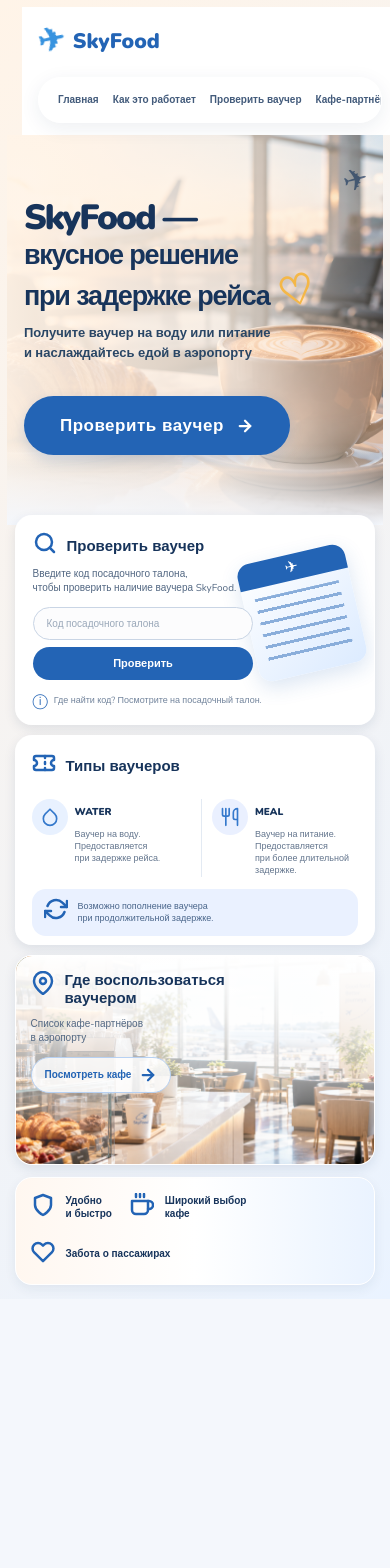
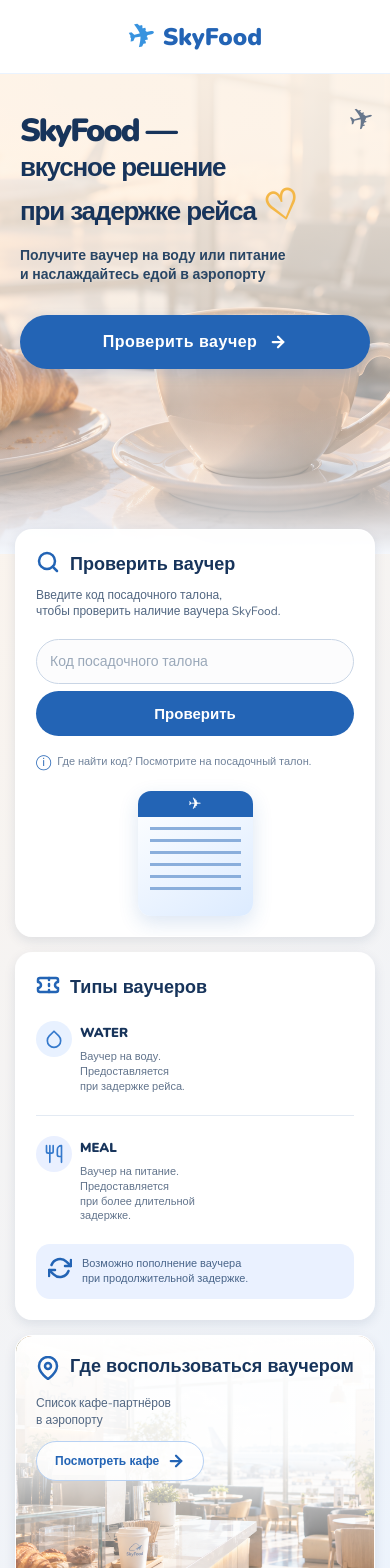
Before and after one commit to Lizik-baobab/skyfood-passenger, a React (Vite) app: page / in a window 390 px wide. Shown: the top 1568 px of the page. Before the commit the page ends 1299 px from the top, so only its background shows below. Built offline with nearby package versions, Linux system fonts and the light colour scheme.

Commit message:
Mobile design

```diff
--- a/src/index.css
+++ b/src/index.css
@@ -221,7 +221,7 @@ button {
   box-shadow: 0 5px 14px rgba(35, 100, 181, 0.2);
   transition: 0.2s;
   outline: none;
-  margin-top: 20px; /* <-- Увеличили отступ сверху (было 20px) */
+  margin-top: 15px;
   display: inline-flex;
   align-items: center;
   justify-content: center;
@@ -233,7 +233,6 @@ button {
   transform: translateY(-2px);
 }
 
-/* Увеличенный текст внутри кнопки */
 .sf-primary-text {
   font-size: 17px;
   letter-spacing: 0.5px;
@@ -514,7 +513,6 @@ button {
   object-position: center;
 }
 
-/* Плавный градиент для фото кафе */
 .sf-cafe-photo::after {
   content: '';
   position: absolute;
@@ -634,7 +632,6 @@ button {
   line-height: 1.3;
 }
 
-/* Пунктирная линия с самолетиком */
 .sf-benefits-plane {
   position: absolute;
   right: -10px;
@@ -644,29 +641,23 @@ button {
   opacity: 0.8;
 }
 
-/* TABLETS */
-
+/* Планшеты */
 @media (max-width: 900px) {
   .sf-header {
     left: 3%;
     right: 3%;
   }
-
-  .sf-nav a {
-    padding: 7px;
-    font-size: 9px;
+  .sf-nav {
+    display: none; /* Прячем верхнее меню на планшетах и телефонах, чтобы не мешало */
   }
-
   .sf-main-cards {
     grid-template-columns: 1.2fr 1fr;
     margin-top: -20px;
   }
-
   .sf-cafe-card {
     grid-column: 1 / -1;
     height: 180px;
   }
-
   .sf-cafe-photo {
     width: 60%;
     height: 100%;
@@ -675,23 +666,15 @@ button {
     top: 0;
     bottom: 0;
   }
-
   .sf-cafe-photo::after {
-    background: linear-gradient(
-      90deg,
-      rgba(255, 255, 255, 1) 0%,
-      rgba(255, 255, 255, 0.8) 50%,
-      rgba(255, 255, 255, 0) 100%
-    );
+    background: linear-gradient(90deg, rgba(255, 255, 255, 1) 0%, rgba(255, 255, 255, 0.8) 50%, rgba(255, 255, 255, 0) 100%);
   }
-
   .sf-benefits {
     gap: 25px;
   }
 }
 
-/* MOBILE */
-
+/* МОБИЛЬНАЯ ВЕРСИЯ */
 @media (max-width: 600px) {
   .skyfood-page {
     padding: 0;
@@ -702,312 +685,176 @@ button {
     top: auto;
     left: auto;
     right: auto;
-    padding: 12px 16px;
-    flex-wrap: wrap;
-    background: white;
+    padding: 15px;
+    background: #fff;
+    border-bottom: 1px solid #EAF3FF;
+    justify-content: center; /* Центрируем логотип */
   }
 
   .sf-logo {
-    font-size: 21px;
+    font-size: 24px;
   }
 
-  .sf-nav {
-    order: 3;
-    width: 100%;
-    overflow-x: auto;
-    justify-content: flex-start;
-  }
-
-  .sf-nav a {
-    font-size: 10px;
-  }
-
+  /* Главный экран на мобильном */
   .sf-hero {
-    height: 390px;
-    min-height: 390px;
+    height: 480px; /* Увеличиваем высоту, чтобы текст влез */
+    min-height: 480px;
     border-radius: 0;
     margin-bottom: 0;
   }
-
   .sf-hero-image img {
-    object-position: 62% center;
+    object-position: 65% center; /* Сдвигаем фото так, чтобы круассан был справа */
+  }
+  .sf-hero::after {
+    height: 150px;
+  }
+  .sf-hero-overlay {
+    background: linear-gradient(180deg, rgba(255, 244, 232, 0.95) 0%, rgba(255, 244, 232, 0.75) 50%, transparent 100%);
+  }
+  .sf-hero-content {
+    top: 40px; /* Опускаем текст чуть ниже */
+    left: 20px;
+    right: 20px;
+    max-width: 100%;
+    text-align: left;
+  }
+  .sf-hero-brand {
+    font-size: 32px;
+  }
+  .sf-hero h1 {
+    font-size: 26px;
+    line-height: 1.2;
+  }
+  .sf-hero-content p {
+    font-size: 14px;
+    margin-top: 15px;
+    margin-bottom: 20px;
   }
 
-  .sf-hero::after {
-    height: 80px;
+  /* Кнопка на мобильном */
+  .sf-primary-button {
+    width: 100%; /* Кнопка на всю ширину */
+    padding: 16px 20px;
+    margin-top: 10px;
+  }
+  .sf-primary-text {
+    font-size: 16px;
   }
 
-  .sf-hero-overlay {
-    background: linear-gradient(
-      90deg,
-      rgba(255, 244, 232, 0.96),
-      rgba(255, 244, 232, 0.75) 60%,
-      rgba(255, 244, 232, 0.15)
-    );
-  }
-
-  .sf-hero-content {
-  position: absolute;
-  z-index: 2;
-  top: 150px; /* <-- Увеличили отступ, чтобы опустить весь блок с текстом вниз */
-  left: 4%;
-  max-width: 440px;
-}
-
-  .sf-hero-brand {
-    font-size: 35px;
-  }
-
-  .sf-hero h1 {
-    font-size: 27px;
-  }
-
+  /* Карточки в одну колонку */
   .sf-main-cards {
     grid-template-columns: 1fr;
-    padding: 12px;
-    gap: 12px;
-    margin-top: -20px;
+    padding: 15px;
+    gap: 15px;
+    margin-top: -40px; /* Карточки наезжают на фото */
   }
 
   .sf-card {
-    height: 210px;
+    height: auto; /* Высота подстраивается под контент */
+    min-height: 200px;
+    padding: 20px;
   }
 
-  .sf-cafe-card {
-    grid-column: auto;
-    height: 210px;
+  .sf-card-heading h2 {
+    font-size: 18px;
   }
 
+  .sf-card-description {
+    font-size: 12px;
+    margin-bottom: 20px;
+  }
+
+  /* Форма на мобильном */
+  .sf-check-form {
+    width: 100%; /* Форма на всю ширину */
+  }
+  .sf-check-form input {
+    height: 45px; /* Удобно тыкать пальцем */
+    font-size: 14px;
+  }
+  .sf-check-form button {
+    height: 45px;
+    font-size: 15px;
+  }
+
+  .sf-card-hint {
+    font-size: 11px;
+    margin-top: 15px;
+  }
+
+  .sf-ticket-decoration {
+    position: relative; /* Убираем наложение на мобильном */
+    top: 0;
+    right: 0;
+    margin: 20px auto 0;
+    transform: rotate(0deg); /* Убираем наклон */
+  }
+
+  /* Типы ваучеров в одну колонку */
+  .sf-types {
+    grid-template-columns: 1fr;
+    gap: 20px;
+  }
+  .sf-type + .sf-type {
+    border-left: none;
+    border-top: 1px solid #E3EAF3;
+    padding-left: 0;
+    padding-top: 20px;
+  }
+  .sf-type strong {
+    font-size: 13px;
+  }
+  .sf-type p {
+    font-size: 11px;
+  }
+
+  .sf-types-note {
+    font-size: 11px;
+    padding: 12px;
+    margin-top: 20px;
+  }
+
+  /* Кафе на мобильном */
+  .sf-cafe-card {
+    height: 300px;
+    padding: 0;
+  }
+  .sf-cafe-content {
+    padding: 20px;
+  }
+  .sf-cafe-content .sf-card-heading h2 {
+    max-width: 100%;
+    font-size: 18px;
+  }
+  .sf-cafe-content p {
+    font-size: 12px;
+  }
+  .sf-cafe-button {
+    font-size: 12px;
+    padding: 10px 18px;
+  }
   .sf-cafe-photo {
     width: 100%;
     height: 100%;
     inset: 0;
   }
-
   .sf-cafe-photo::after {
-    background: linear-gradient(
-      180deg,
-      rgba(255, 255, 255, 1) 0%,
-      rgba(255, 255, 255, 0.8) 40%,
-      rgba(255, 255, 255, 0) 100%
-    );
+    background: linear-gradient(180deg, rgba(255, 255, 255, 1) 0%, rgba(255, 255, 255, 0.9) 40%, rgba(255, 255, 255, 0) 100%);
   }
 
+  /* Подвал в колонку */
   .sf-benefits {
-    flex-wrap: wrap;
-    gap: 18px;
-    padding: 15px;
+    flex-direction: column;
+    align-items: flex-start;
+    gap: 15px;
+    padding: 20px;
+    margin: 15px;
+    height: auto;
   }
-
+  .sf-benefit p {
+    font-size: 13px;
+  }
   .sf-benefits-plane {
-    display: none;
+    display: none; /* Прячем линию на телефоне */
   }
 }
-
-/* ===== ИСПРАВЛЕНИЕ РАЗМЕРОВ И ВЫРАВНИВАНИЯ ===== */
-
-html,
-body,
-#root {
-  width: 100%;
-  min-width: 320px;
-  min-height: 100%;
-  margin: 0;
-  padding: 0;
-}
-
-body {
-  display: block;
-  text-align: left;
-}
-
-#root {
-  max-width: none;
-}
-
-.skyfood-page {
-  width: 100%;
-  max-width: none;
-  margin: 0;
-  padding: 7px;
-}
-
-.sf-header {
-  left: 4%;
-  right: 4%;
-  gap: 15px;
-}
-
-.sf-nav {
-  flex: 0 1 auto;
-  max-width: 750px;
-}
-
-.sf-hero {
-  height: 365px;
-  min-height: 365px;
-}
-
-.sf-hero-content {
-  top: 120px;
-  left: 4.5%;
-  max-width: 480px;
-}
-
-.sf-hero-brand {
-  font-size: 43px;
-}
-
-.sf-hero h1 {
-  font-size: 36px;
-  line-height: 1.1;
-}
-
-.sf-hero-content p {
-  font-size: 13px;
-  line-height: 1.5;
-}
-
-.sf-hero-image img {
-  object-position: center center;
-}
-
-.sf-main-cards {
-  grid-template-columns: 1.32fr 0.95fr 0.83fr;
-  align-items: stretch;
-  gap: 10px;
-  padding: 10px 2%;
-}
-
-.sf-card {
-  height: 210px;
-  min-width: 0;
-}
-
-.sf-check-form {
-  width: 68%;
-}
-
-.sf-ticket-decoration {
-  right: 5%;
-  width: 110px;
-  height: 120px;
-}
-
-.sf-types {
-  gap: 12px;
-}
-
-.sf-type {
-  gap: 7px;
-}
-
-.sf-type p {
-  font-size: 9px;
-}
-
-.sf-cafe-content .sf-card-heading h2 {
-  max-width: 210px;
-}
-
-.sf-benefits {
-  min-height: 65px;
-  margin-top: 2px;
-}
-
-.sf-card-heading,
-.sf-type,
-.sf-benefit {
-  min-width: 0;
-}
-
-@media (max-width: 900px) {
-  .sf-hero {
-    height: 340px;
-    min-height: 340px;
-  }
-
-  .sf-hero-brand {
-    font-size: 36px;
-  }
-
-  .sf-hero h1 {
-    font-size: 30px;
-  }
-}
-
-@media (max-width: 600px) {
-  .sf-hero {
-    height: 390px;
-    min-height: 390px;
-  }
-
-  .sf-hero-content {
-    top: 65px;
-  }
-
-  .sf-hero-brand {
-    font-size: 35px;
-  }
-
-  .sf-hero h1 {
-    font-size: 27px;
-  }
-
-  .sf-main-cards {
-    grid-template-columns: 1fr;
-  }
-
-  .sf-card {
-    height: 210px;
-  }
-}
-
-html,
-body,
-#root {
-  min-height: 100vh;
-}
-
-.skyfood-page {
-  min-height: 100vh;
-  display: flex;
-  flex-direction: column;
-}
-
-.skyfood-page main {
-  flex: 1;
-  display: flex;
-  flex-direction: column;
-}
-
-.sf-hero {
-  flex: 1 0 365px;
-  height: auto;
-  min-height: 365px;
-}
-
-.sf-main-cards {
-  flex-shrink: 0;
-}
-
-.sf-card {
-  height: 210px;
-}
-
-.sf-benefits {
-  flex-shrink: 0;
-  margin-bottom: 7px;
-}
-
-@media (max-width: 600px) {
-  .skyfood-page main {
-    flex: initial;
-  }
-
-  .sf-hero {
-    flex: initial;
-    height: 390px;
-    min-height: 390px;
-  }
-}
```
